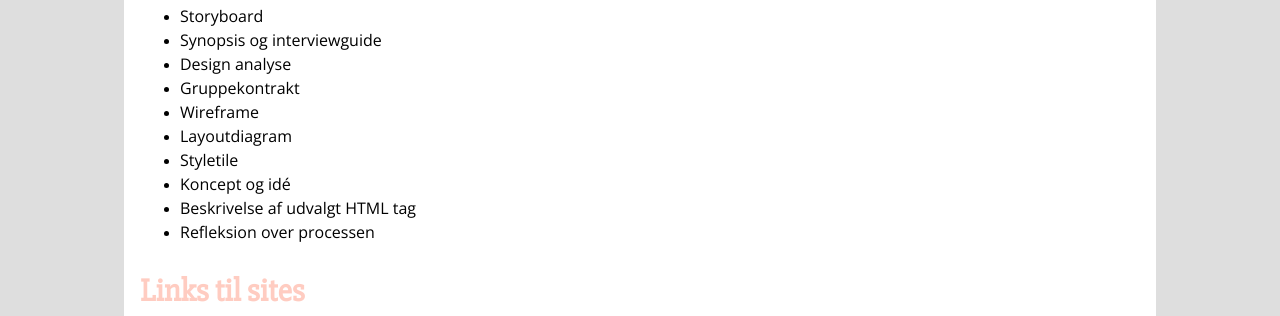
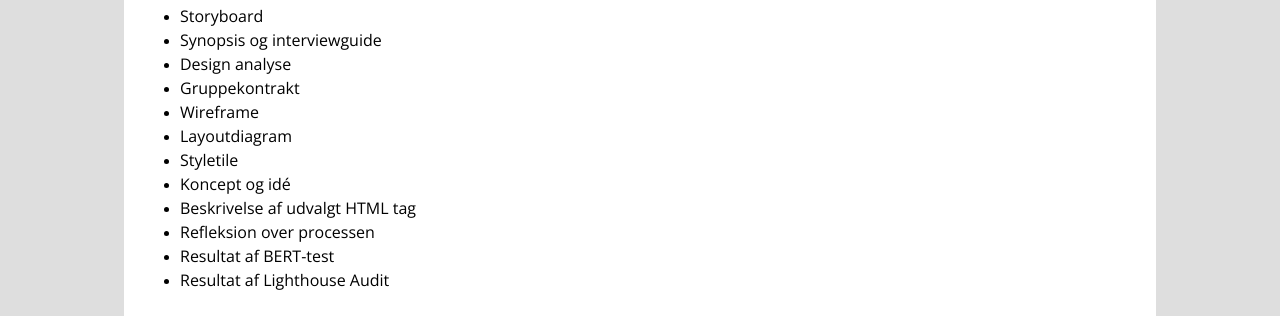
Before and after one commit to miex0840/dokumentationssite, a plain HTML site: page index.html in a window 1280 px wide. Shown: the part 431-747 px from the top of the page. Drawn offline with nearby package versions, Linux system fonts and the light colour scheme.

Commit message:
tilføjelse af dokumenter

```diff
--- a/index.html
+++ b/index.html
@@ -37,6 +37,8 @@
                     <li><a href="konceptogide.pdf">Koncept og idé</a></li>
                     <li><a href="plaza_nav_htmlcss_beskrivelse.pdf">Beskrivelse af udvalgt HTML tag</a></li>
                     <li><a href="Refleksion-over-processen.pdf">Refleksion over processen</a></li>
+                    <li><a href="berttest.pdf">Resultat af BERT-test</a></li>
+                    <li><a href="lighthouse.pdf">Resultat af Lighthouse Audit</a></li>
                 </ul>
 
             </div>
```
Also changed, not shown: 2 other files.
